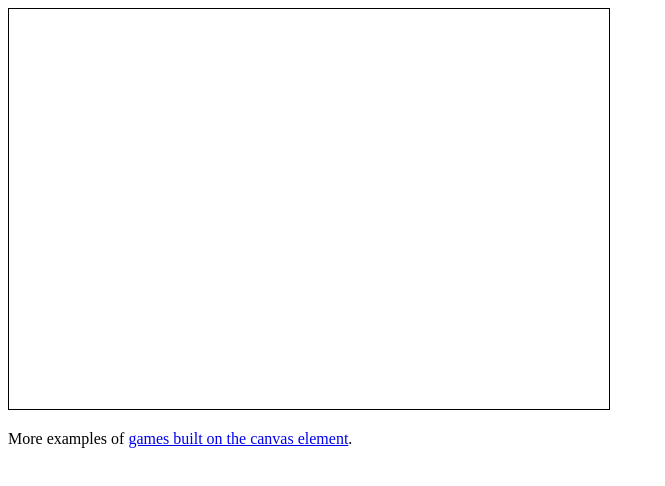
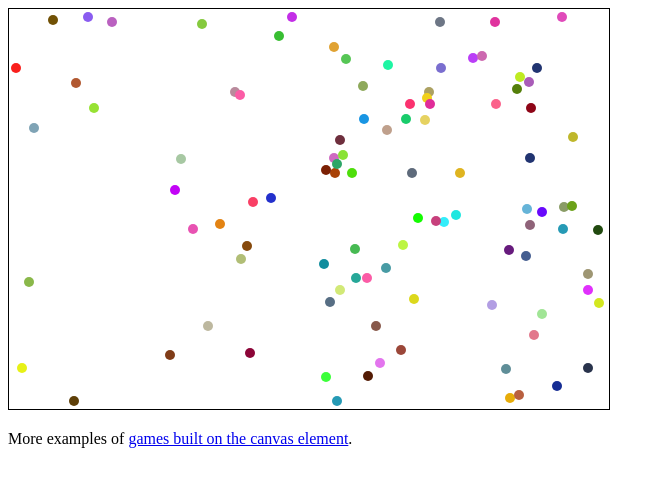
Before and after one commit to kathez/canvas-demo, a plain HTML site: page index.html in a window 1280 px wide. Shown: the whole page, without its empty margins (0-665 px from the left). Drawn offline with Linux system fonts and the light colour scheme.

Commit message:
added colorful bouncy balls

```diff
--- a/js/app.js
+++ b/js/app.js
@@ -1,4 +1,82 @@
 /* app.js -- our main application code */
 document.addEventListener('DOMContentLoaded', function() {
     //we will add code here to draw things on the canvas
+    var canvas = document.getElementById('game-canvas');
+    var ctx = canvas.getContext('2d');
+
+//    ctx.fillStyle = '#FF0000';
+//    ctx.strokeStyle = '#000000';
+//    ctx.rect(10,10,100,100);
+//    ctx.stroke();
+
+    function randomInt(min, max) {
+        return Math.floor((Math.random()* (max- min)) + min);
+    }
+
+    function randomColor() {
+        return '#' + Math.floor(Math.random() * 16777215).toString(16);
+    }
+
+    function createBall() {
+        return {
+            left: randomInt(0, canvas.width),
+            top: randomInt(0, canvas.height),
+            width: 10,
+            height: 10,
+            fillStyle: randomColor(),
+            xVelocity: randomInt(1, 4),
+            yVelocity: randomInt(1,4)
+        };
+
+    }
+
+    function renderBall(ball, ctx) {
+        ctx.fillStyle = ball.fillStyle;
+        ctx.beginPath();
+        ctx.arc(ball.left + (ball.width / 2), ball.top + (ball.height / 2), ball.width / 2, 0, 2 * Math.PI);
+        ctx.fill();
+    }
+
+    var idx;
+    var ball;
+    var balls =[];
+    for (idx = 0; idx<100; ++idx) {
+        ball = createBall();
+        balls.push(ball);
+    }
+
+    window.setInterval(function() {
+        ctx.clearRect(0,0, canvas.width, canvas.height);
+
+        for (idx = 0; idx < balls.length; ++idx) {
+            ball = balls[idx];
+
+            ball.left += ball.xVelocity;
+            ball.top += ball.yVelocity;
+
+            if (ball.left < 0) {
+                ball.xVelocity = -ball.xVelocity;
+                ball.left = 0;
+            }
+
+            if (ball.left + ball.width > canvas.width) {
+                ball.xVelocity = -ball.xVelocity;
+                ball.left = canvas.width - ball.width;
+            }
+
+            if (ball.top < 0) {
+                ball.yVelocity = -ball.yVelocity;
+                ball.top = 0;
+            }
+
+            if (ball.top + ball.height > canvas.height) {
+                ball.yVelocity = -ball.yVelocity;
+                ball.top = canvas.height - ball.height;
+            }
+
+            renderBall(ball, ctx);
+        }
+
+    }, 20);
+
 });
```
Also changed, not shown: index.html (+1 -3 lines), 1 other file.
